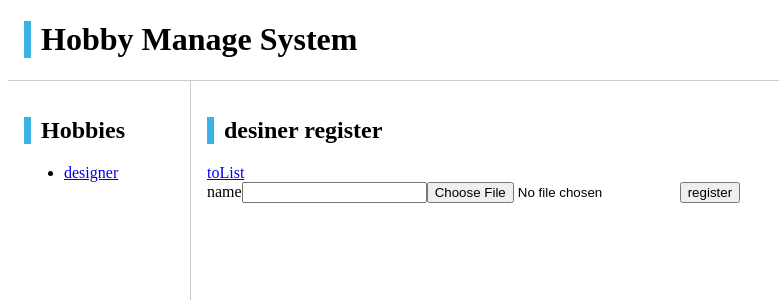
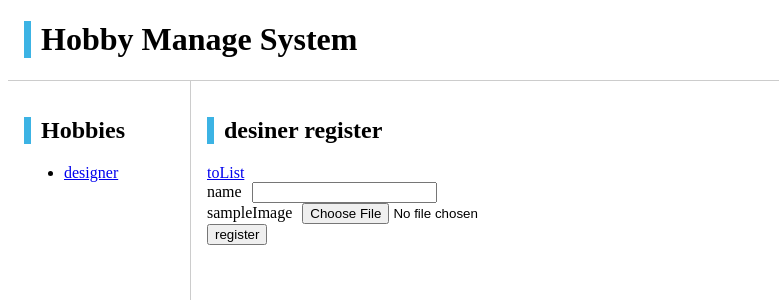
Before and after one commit to tarosuke777/hobby_front, a Next.js app: page /designer/register in a window 1280 px wide. Shown: the top 300 px of the page, without its empty margins (0-779 px from the left). Built offline with nearby package versions, Linux system fonts and the light colour scheme.

Commit message:
adjust css to register modify

```diff
--- a/app/designer/register/page.js
+++ b/app/designer/register/page.js
@@ -15,9 +15,14 @@ export default function registerPage() {
       <Link href="/designer">toList</Link>
       <div className="container">
         <form action={createTask}>
-          <label>name</label>
-          <input type="text" name="name" />
-          <input type="file" name="image" />
+          <div>
+            <label>name</label>
+            <input type="text" name="name" />
+          </div>
+          <div>
+            <label>sampleImage</label>
+            <input type="file" name="image" />
+          </div>
           <button type="submit">register</button>
         </form>
       </div>
--- a/app/globals.css
+++ b/app/globals.css
@@ -51,3 +51,7 @@ h2 {
   padding-left: 10px;
   border-left: 7px solid #3cb3e4;
 }
+
+label {
+  margin-right: 10px;
+}
```
Also changed, not shown: app/designer/[id]/page.js (+12 -7 lines).
